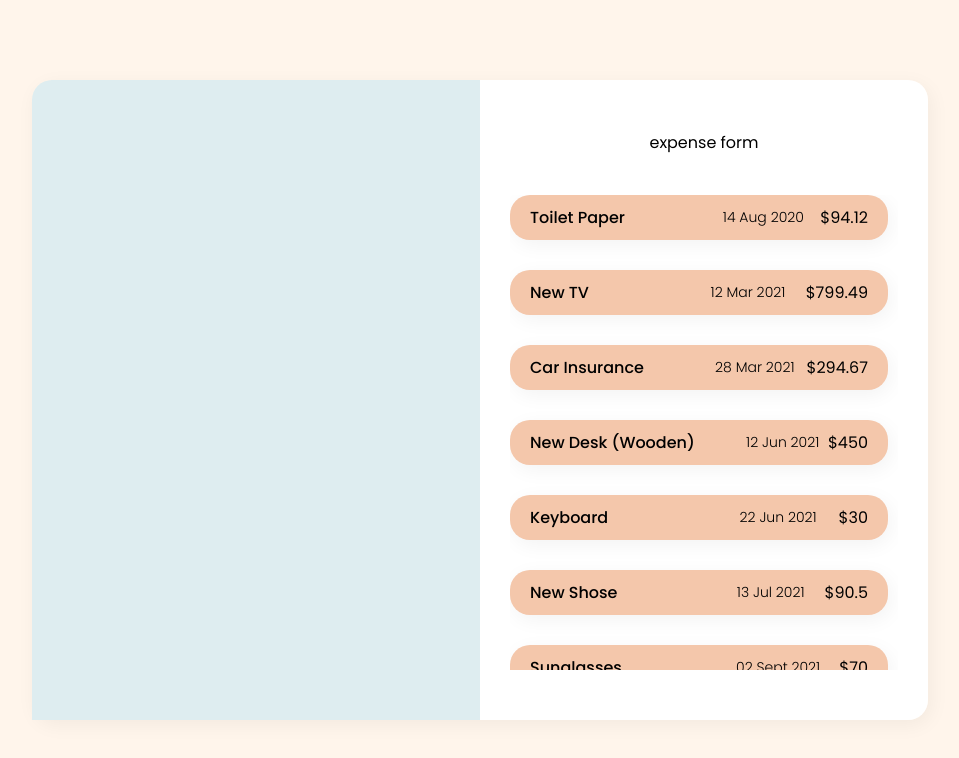
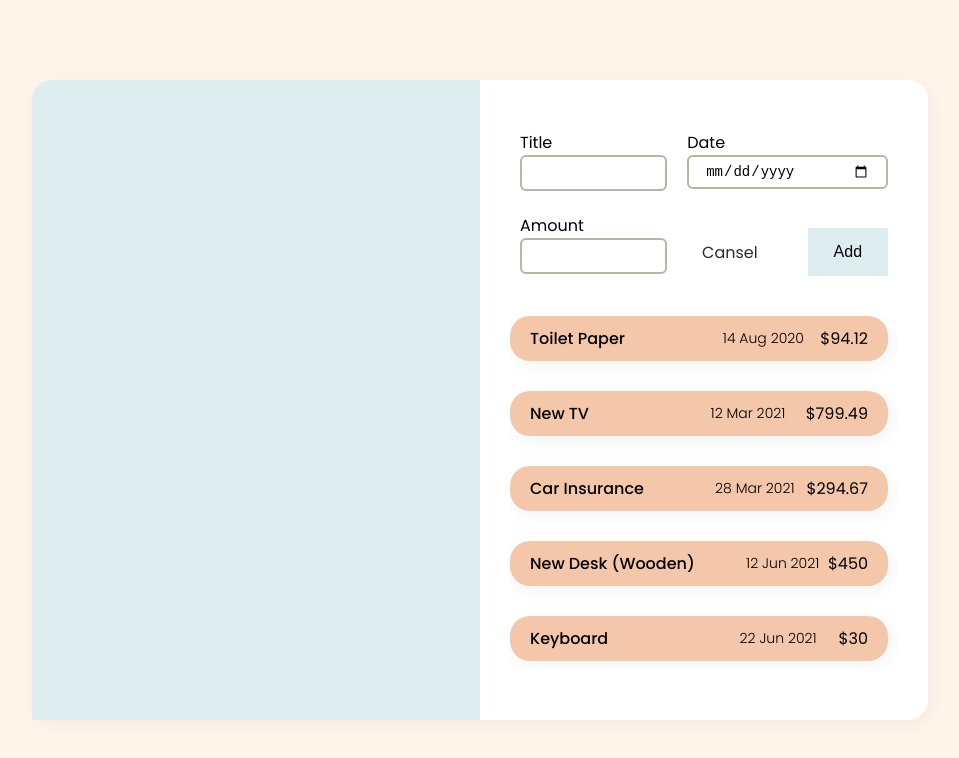
Before and after one commit to erfan-amani/expensy, a React (Create React App) app: page / in a window 1280 px wide. Shown: the top 758 px of the page, without its empty margins (160-1119 px from the left). Built offline with nearby package versions, Linux system fonts and the light colour scheme.

Commit message:
Styled the expenses form

```diff
--- a/src/components/ExpensesData/ExpenseForm.css
+++ b/src/components/ExpensesData/ExpenseForm.css
@@ -0,0 +1,39 @@
+.expenses-form {
+  display: grid;
+  grid-template-rows: 1fr 1fr;
+  grid-template-columns: 40% 1fr;
+  gap: 20px;
+  padding: 0 10px;
+}
+.expenses-form input {
+  width: 100%;
+  padding: 8px 16px;
+  font-size: 14px;
+  border-radius: 6px;
+  border: 2px solid #b2b8a3;
+}
+.expenses-form input[type='date'] {
+  padding: 6px 16px;
+}
+.expenses-form input:focus {
+  outline: none;
+}
+.expenses-form__submit {
+  display: flex;
+  gap: 50px;
+  align-items: center;
+  justify-content: flex-end;
+  padding-top: 15px;
+}
+.expenses-form__submit .add {
+  cursor: pointer;
+  background-color: #deedf0;
+  font-size: 16px;
+  width: 40%;
+  padding: 15px 5px;
+  border: none;
+}
+.expenses-form__submit .cansel {
+  color: #2a2b2a;
+  text-decoration: none;
+}
--- a/src/components/ExpensesData/ExpenseForm.js
+++ b/src/components/ExpensesData/ExpenseForm.js
@@ -1,7 +1,31 @@
 import React from 'react';
+import './ExpenseForm.css';
 
 const ExpenseForm = () => {
-  return <div>expense form</div>;
+  return (
+    <form className="expenses-form">
+      <div className="expenses-form__title">
+        <label>Title</label>
+        <input type="text" />
+      </div>
+      <div className="expenses-form__date">
+        <label>Date</label>
+        <input type="date" />
+      </div>
+      <div className="expenses-form__amount">
+        <label>Amount</label>
+        <input type="number" />
+      </div>
+      <div className="expenses-form__submit">
+        <a href="." className="cansel">
+          Cansel
+        </a>
+        <button type="submit" className="add">
+          Add
+        </button>
+      </div>
+    </form>
+  );
 };
 
 export default ExpenseForm;
```
